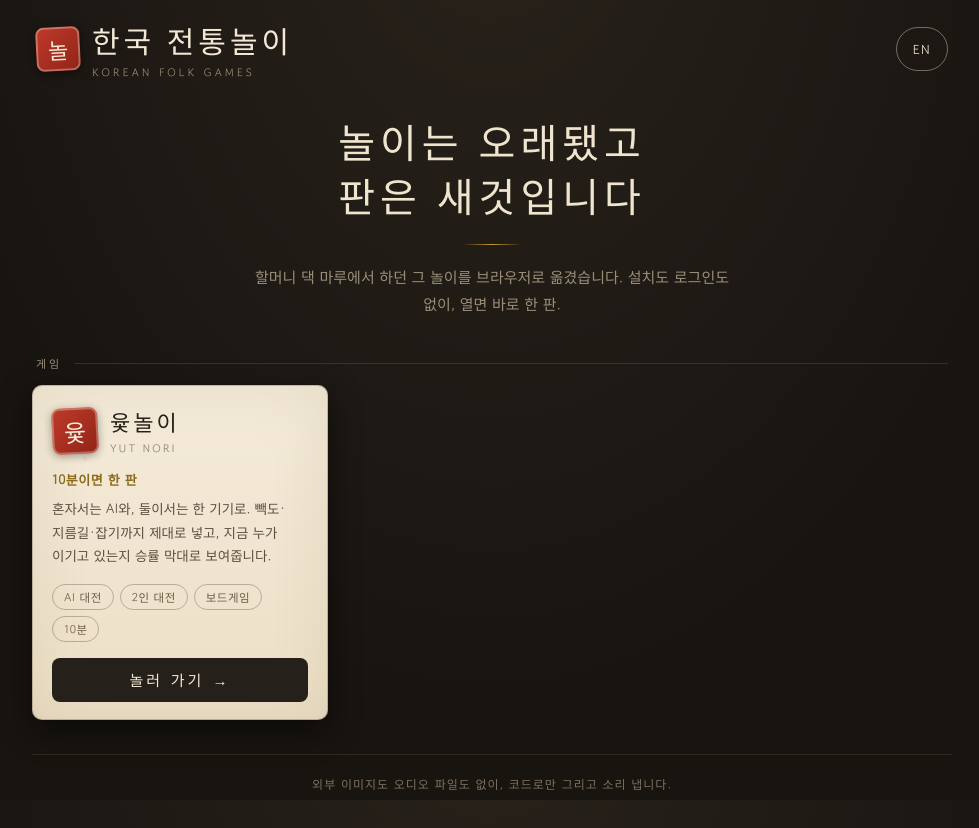
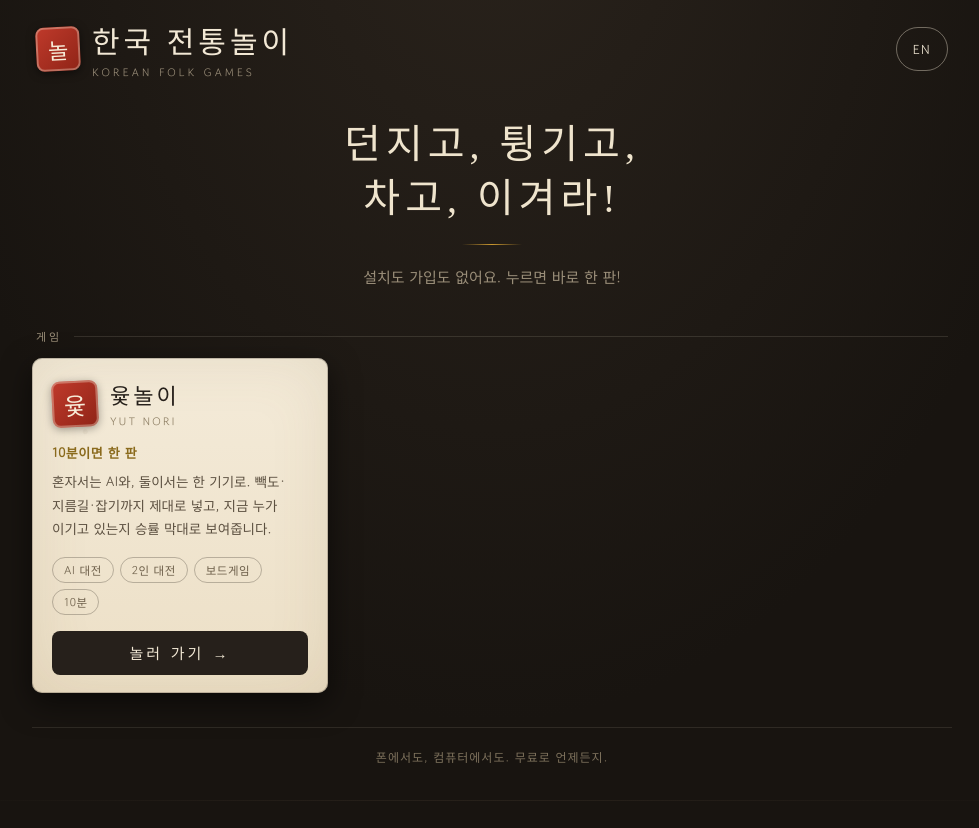
Before and after one commit to keepstargames/korean-folk-games, a plain HTML site: page index.html in a window 1280 px wide. Shown: the whole page, without its empty margins (148-1127 px from the left). After the commit the page ends 801 px from the top, so only its background shows below. Drawn offline with Linux system fonts and the light colour scheme; a web font is replaced by a local one.

Commit message:
허브 문구를 아이 눈높이로 교체
기존 문구는 향수에 기댄 어른 관점이라 실제 플레이어인 아이들에게
와닿지 않음. 게임의 동작(던지고·튕기고·차고)을 리듬감 있게 나열해
앞으로 들어올 공기놀이·제기차기까지 함께 품도록 함.

푸터도 개발자 대상 문구에서 플레이어 대상으로 교체.
광고를 붙일 예정이므로 '광고 없이'류 표현은 쓰지 않음.

```diff
--- a/index.html
+++ b/index.html
@@ -198,9 +198,9 @@ footer p{font-size:12px;color:#7d715c;letter-spacing:1px;line-height:1.9}
 
 <main>
   <section class="hero">
-    <h2 id="heroH">놀이는 오래됐고<br>판은 새것입니다</h2>
+    <h2 id="heroH">던지고, 튕기고,<br>차고, 이겨라!</h2>
     <div class="rule"></div>
-    <p id="heroP">할머니 댁 마루에서 하던 그 놀이를 브라우저로 옮겼습니다. 설치도 로그인도 없이, 열면 바로 한 판.</p>
+    <p id="heroP">설치도 가입도 없어요. 누르면 바로 한 판!</p>
   </section>
 
   <div class="sec-label" id="secLabel">게임</div>
@@ -208,7 +208,7 @@ footer p{font-size:12px;color:#7d715c;letter-spacing:1px;line-height:1.9}
 </main>
 
 <footer>
-  <p id="footNote">외부 이미지도 오디오 파일도 없이, 코드로만 그리고 소리 냅니다.</p>
+  <p id="footNote">폰에서도, 컴퓨터에서도. 무료로 언제든지.</p>
 </footer>
 
 <script>
@@ -216,19 +216,19 @@ footer p{font-size:12px;color:#7d715c;letter-spacing:1px;line-height:1.9}
 const L={
 ko:{
   title:'한국 전통놀이', sub:'KOREAN FOLK GAMES',
-  heroH:'놀이는 오래됐고<br>판은 새것입니다',
-  heroP:'할머니 댁 마루에서 하던 그 놀이를 브라우저로 옮겼습니다. 설치도 로그인도 없이, 열면 바로 한 판.',
+  heroH:'던지고, 튕기고,<br>차고, 이겨라!',
+  heroP:'설치도 가입도 없어요. 누르면 바로 한 판!',
   secLabel:'게임',
   play:'놀러 가기',
-  footNote:'외부 이미지도 오디오 파일도 없이, 코드로만 그리고 소리 냅니다.',
+  footNote:'폰에서도, 컴퓨터에서도. 무료로 언제든지.',
 },
 en:{
   title:'Korean Folk Games', sub:'한국 전통놀이',
-  heroH:'Old games,<br>new board',
-  heroP:'The games Korean families have played for centuries, rebuilt for the browser. No install, no login — just open and play.',
+  heroH:'Toss it. Flick it.<br>Kick it. Win it.',
+  heroP:'No install, no sign-up. Just tap and play!',
   secLabel:'GAMES',
   play:'Play',
-  footNote:'Every image and sound here is drawn and synthesised in code — no asset files.',
+  footNote:'On your phone or your computer. Free, anytime.',
 }};
 
 /* ================= game list ================= */
```
